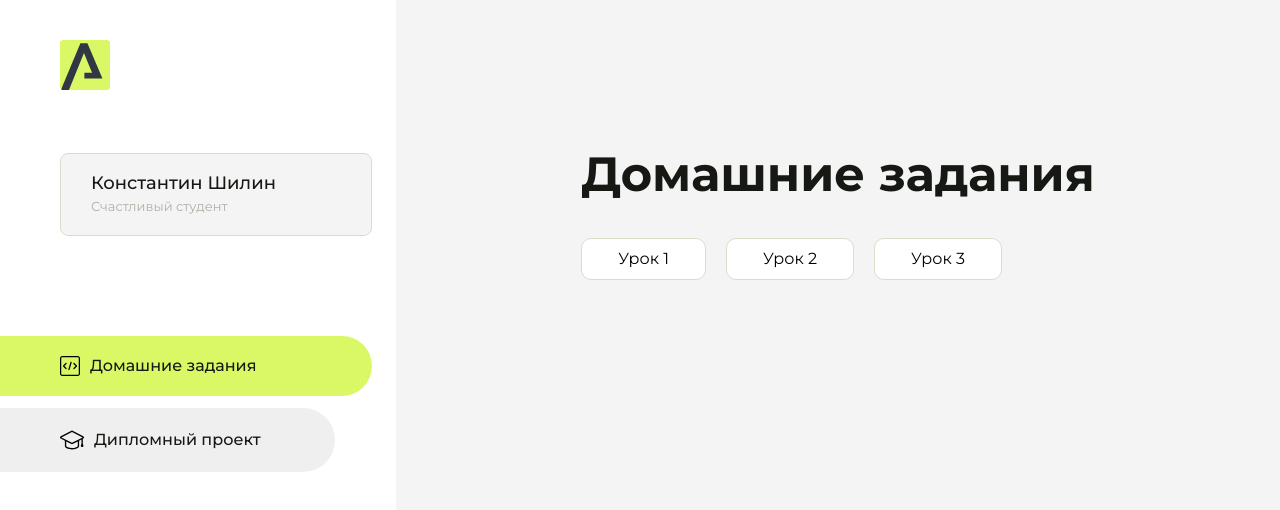
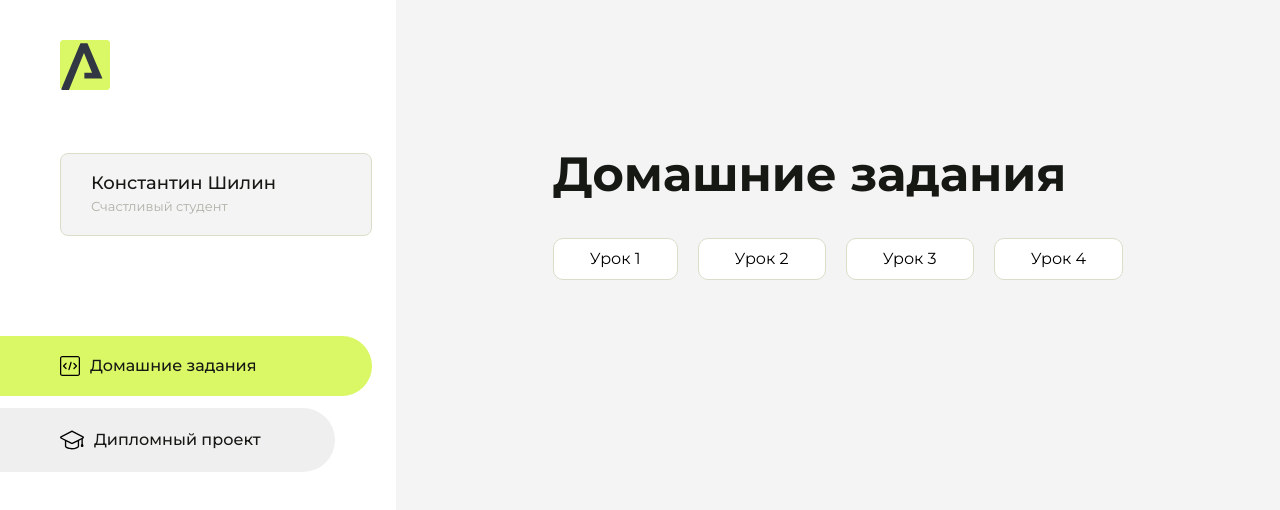
Before and after one commit to fresh0range72/homework, a plain HTML site: page index.html in a window 1280 px wide. Drawn offline with Linux system fonts and the light colour scheme.

Commit message:
index.html

```diff
--- a/index.html
+++ b/index.html
@@ -101,6 +101,10 @@
                       <li class="content__list-item">
                         <a href="homework15/index.html">Урок 3</a>
                     </li>
+                    </li>
+                      <li class="content__list-item">
+                        <a href="html-22 (макетня)/index.html">Урок 4</a>
+                    </li>
                 </ul>
             </div>
             <div class="content__block hidden" id="diplomBlock">
```
